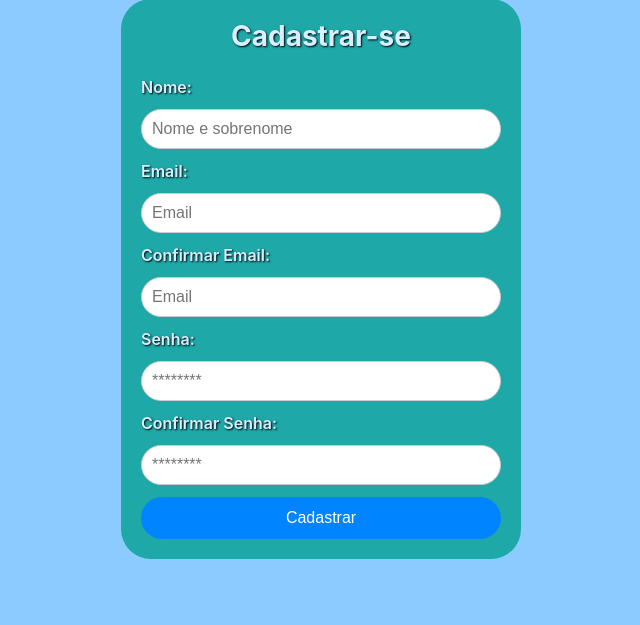
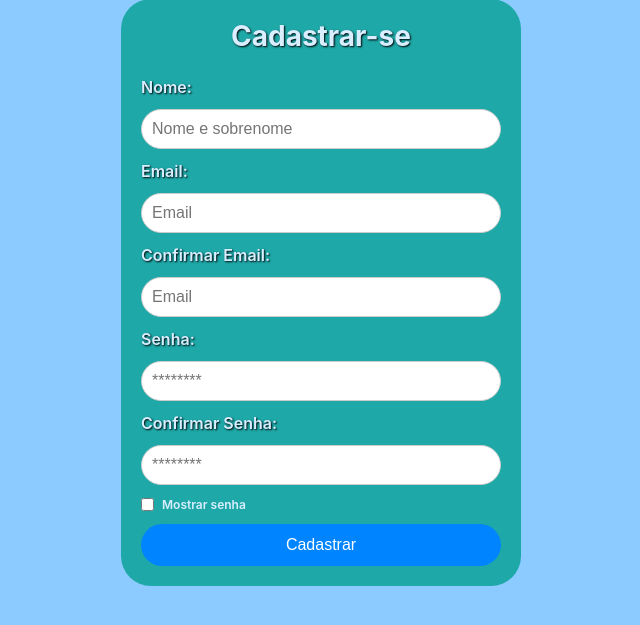
Before and after one commit to PauloFratta/F-SCS-ADS-SCRIPT-A1539M-2-2025-E07, a PHP site: page /cadastro.html in a window 1280 px wide. Shown: the part 125-750 px from the top of the page, without its empty margins (319-959 px from the left). Run offline with PHP 8.4, Linux system fonts and the light colour scheme.

Commit message:
feat: botão de mostrar senha no login e cadastro

```diff
--- a/cadastro.html
+++ b/cadastro.html
@@ -34,6 +34,11 @@
             <label for="ConfirmarSenha">Confirmar Senha:</label>
             <input type="password" id="ConfirmarSenha" name="ConfirmarSenha" placeholder="********" required>
 
+            <div class="checkbox-row">
+                <input type="checkbox" id="mostrar" onclick="mostrarSenha()">
+                <label for="mostrar">Mostrar senha</label>
+            </div>
+
             <button type="submit" class="btn-submit">Cadastrar</button>
         </form>
     </main>
--- a/login.html
+++ b/login.html
@@ -25,6 +25,11 @@
             <label for="SenhaCliente">Senha:</label>
             <input type="password" id="SenhaCliente" name="SenhaCliente" placeholder="********" required>
 
+            <div class="checkbox-row">
+                <input type="checkbox" id="mostrar" onclick="mostrarSenha()">
+                <label for="mostrar">Mostrar senha</label>
+            </div>
+
             <button type="submit">Entrar</button>
     </main>
 
--- a/scripts/main.js
+++ b/scripts/main.js
@@ -28,3 +28,20 @@ document.addEventListener('DOMContentLoaded', () => {
 
 
 });
+
+
+function mostrarSenha() {
+    var senhaInput = document.getElementById("SenhaCliente");
+    var confirmarSenhaInput = document.getElementById("ConfirmarSenha");
+    var checkbox = document.getElementById("mostrar");
+    if (checkbox.checked)
+    {
+        senhaInput.type = "text";
+        confirmarSenhaInput.type = "text";
+    }
+    else
+    {
+        senhaInput.type = "password";
+        confirmarSenhaInput.type = "password";
+    }
+}
--- a/styles/globals.css
+++ b/styles/globals.css
@@ -66,6 +66,16 @@ body {
     font-size: 16px;
     cursor: pointer;
     transition: background-color 0.3s ease;
+}
+
+.checkbox-row {
+    display: flex;
+    align-items: center;
+    gap: 8px;
+    align-self: flex-start;
+    font-size: 12px;
+    text-shadow: none;
+    font-weight: lighter;
 }
 
 .login-form button:hover {
```
